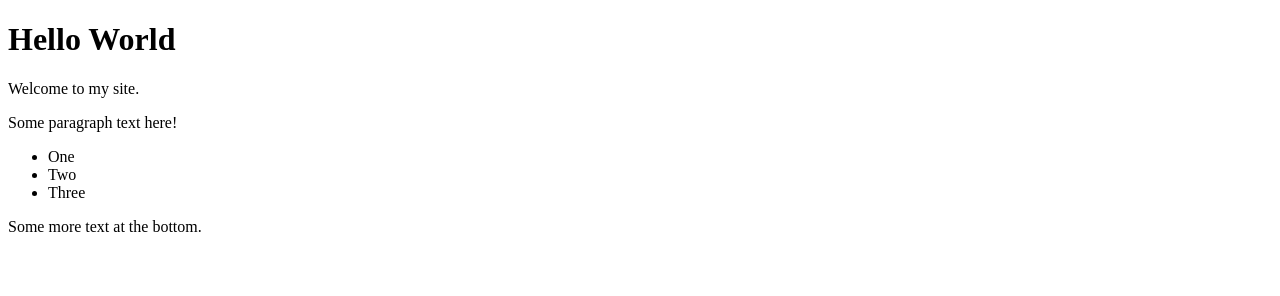
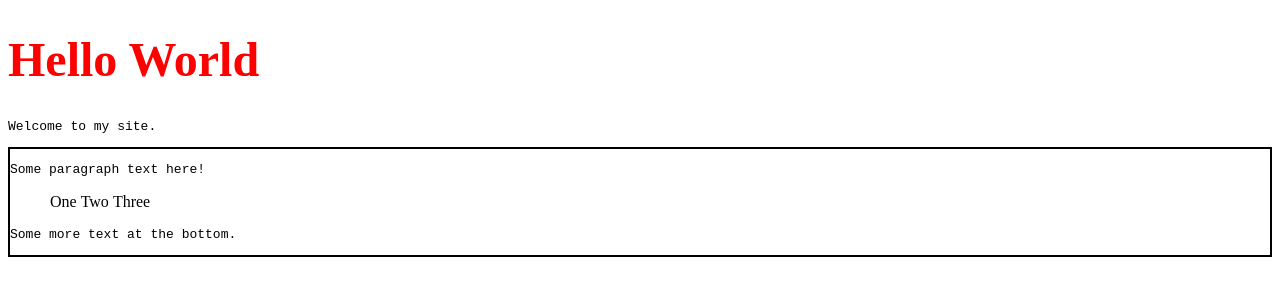
Before and after one commit to kn516/website-playground-2022, a plain HTML site: page index.html in a window 1280 px wide. Drawn offline with Linux system fonts and the light colour scheme.

Commit message:
Update index.html

```diff
--- a/index.html
+++ b/index.html
@@ -5,20 +5,20 @@
     <title>Hello | My Site</title>
   </head>
   <body>
-    <h1>Hello World</h1>
+    <h1 style="font-size:48px; color: red;">Hello World</h1>
 
-    <p>Welcome to my site.</p>
+    <p style="font-family: monospace; color: '#ccc';">Welcome to my site.</p>
 
-    <div>
-      <p>Some paragraph text here!</p>
+    <div style="border: 2px solid #000;">
+      <p style="font-family: monospace; color: '#ccc';">Some paragraph text here!</p>
 
-      <ul>
-        <li>One</li>
-        <li>Two</li>
-        <li>Three</li>
-      </ul>
+      <ol style="list-style:none;">
+        <li style="display: inline;">One</li>
+        <li style="display: inline;">Two</li>
+        <li style="display: inline;">Three</li>
+      </ol>
 
-      <p>Some more text at the bottom.</p>
+      <p style="font-family: monospace; color: 'red'; margin-top: 10px;">Some more text at the bottom.</p>
     </div>
   </body>
 </html>
```
